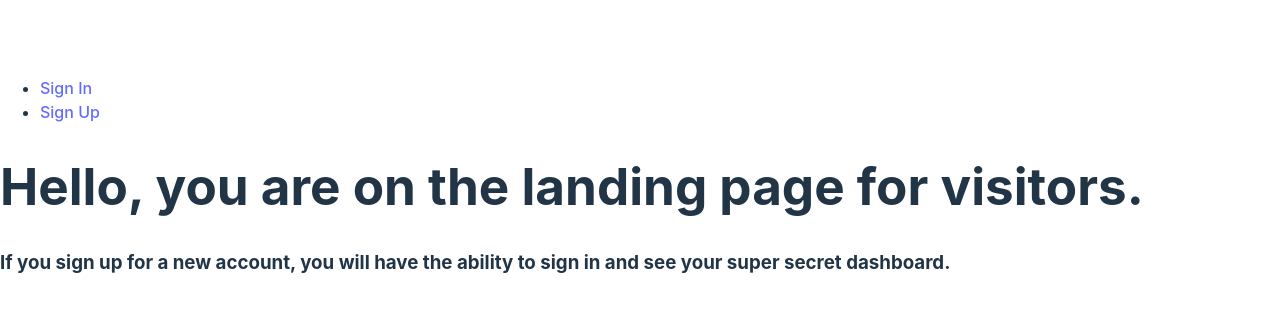
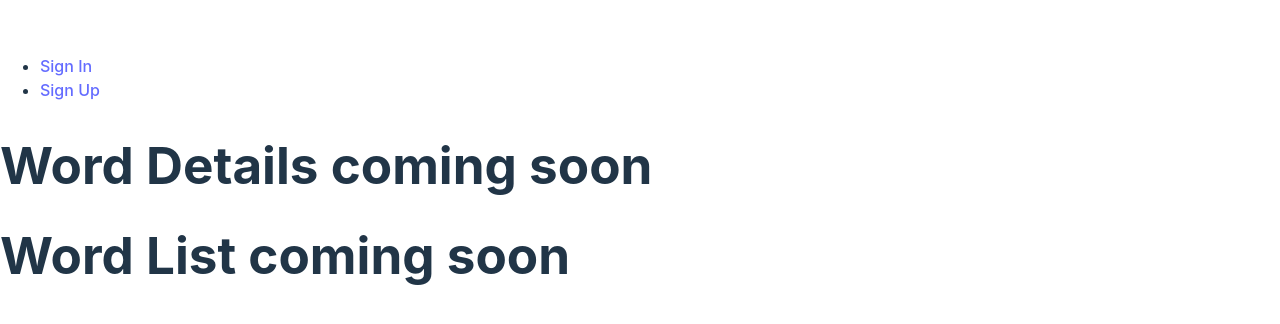
Before and after one commit to sarmaakondi/word-nerd-herd-client, a React (Vite) app: page / in a window 1280 px wide. Shown: the part 222-546 px from the top of the page. Built offline with nearby package versions, Linux system fonts and the light colour scheme; no server answers.

Commit message:
Enabled dashboard for all users

```diff
--- a/src/App.jsx
+++ b/src/App.jsx
@@ -1,7 +1,6 @@
 import { useState, createContext } from "react";
 import { Routes, Route } from "react-router-dom";
 import NavBar from "./components/NavBar/NavBar";
-import Landing from "./components/Landing/Landing";
 import Dashboard from "./components/Dashboard/Dashboard";
 import SignupForm from "./components/SignupForm/SignupForm";
 import SigninForm from "./components/SigninForm/SigninForm";
@@ -22,11 +21,7 @@ const App = () => {
             <AuthedUserContext.Provider value={user}>
                 <NavBar user={user} handleSignout={handleSignout} />
                 <Routes>
-                    {user ? (
-                        <Route path="/" element={<Dashboard user={user} />} />
-                    ) : (
-                        <Route path="/" element={<Landing />} />
-                    )}
+                    <Route path="/" element={<Dashboard user={user} />} />
                     <Route
                         path="/signup"
                         element={<SignupForm setUser={setUser} />}
--- a/src/components/Landing/Landing.jsx
+++ /dev/null
@@ -1,13 +0,0 @@
-const Landing = () => {
-    return (
-        <main>
-            <h1>Hello, you are on the landing page for visitors.</h1>
-            <h3>
-                If you sign up for a new account, you will have the ability to
-                sign in and see your super secret dashboard.
-            </h3>
-        </main>
-    );
-};
-
-export default Landing;
```
